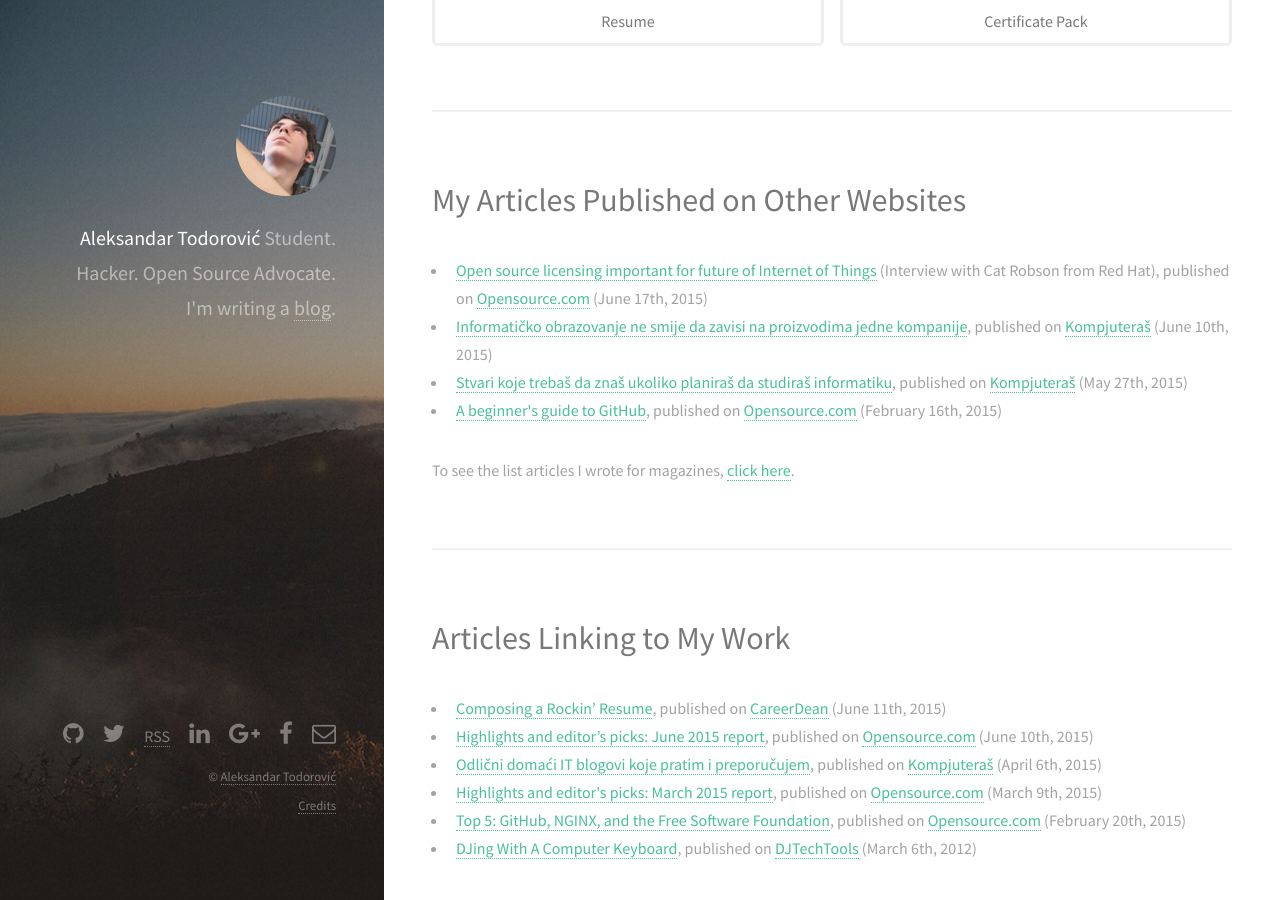
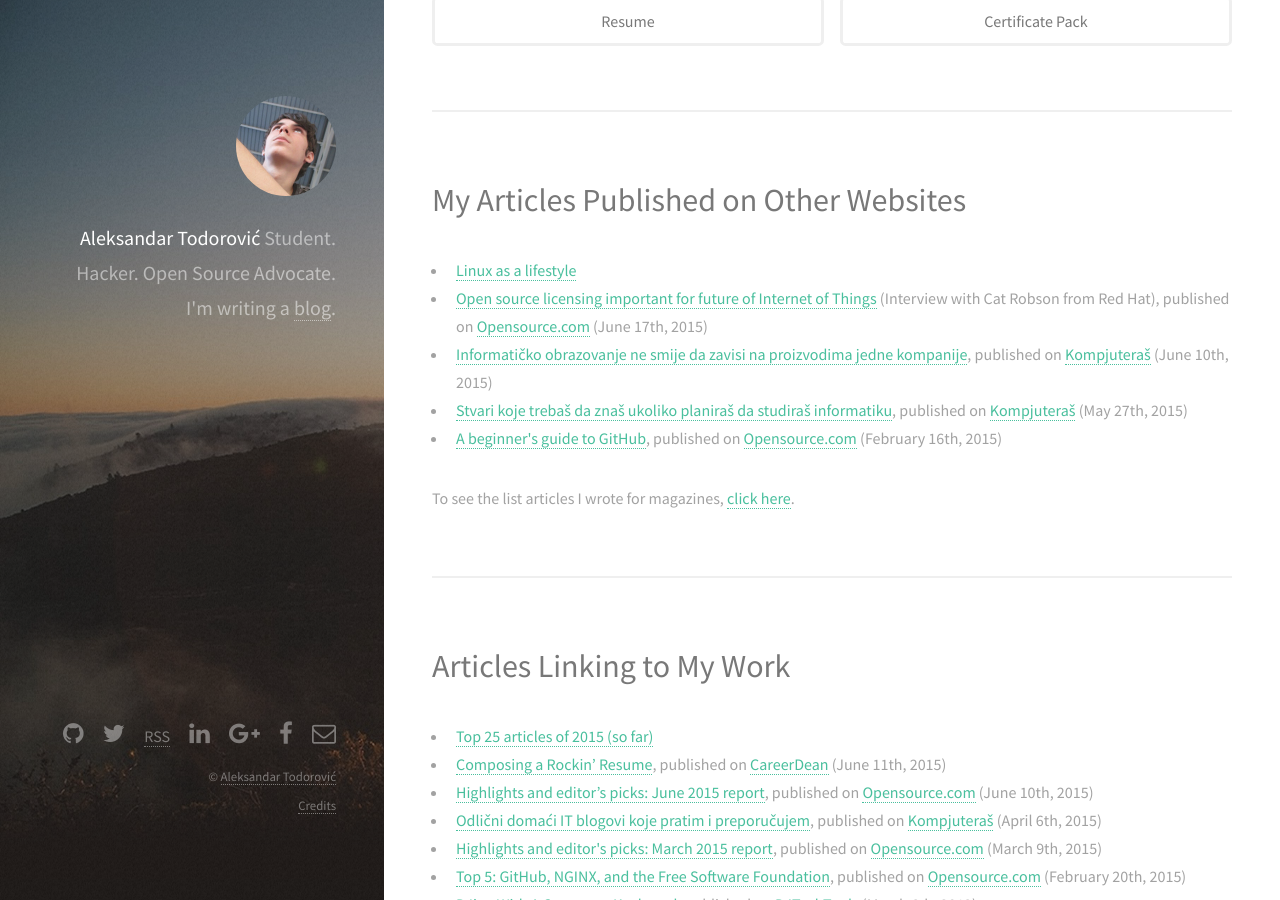
Before and after one commit to inputsh/bs.r3bl.me, a Jekyll site: the page built from index.html, in a window 1280 px wide and 900 px high, scrolled down 427 px. Built offline with Jekyll 4.4.1, drawn with Linux system fonts in a browser that asks for light colours; nearby versions of some CDN libraries.

Commit message:
Added two new articles

```diff
--- a/index.html
+++ b/index.html
@@ -34,6 +34,7 @@
     <section>
       <h1>My Articles Published on Other Websites</h1>
       <ul>
+        <li><a href="http://opensource.com/life/15/6/my-linux-story-Aleksandar-Todorovic" target="_blank">Linux as a lifestyle</a></li>
         <li><a href="https://opensource.com/business/15/6/interview-cat-robson-red-hat" target="_blank">Open source licensing important for future of Internet of Things</a> (Interview with Cat Robson from Red Hat), published on <a href="http://opensource.com" target="_blank">Opensource.com</a> (June 17th, 2015)</li>
         <li><a href="http://kompjuteras.com/informaticko-obrazovanje-ne-smije-da-zavisi-na-proizvodima-jedne-kompanije/" target="_blank">Informatičko obrazovanje ne smije da zavisi na proizvodima jedne kompanije</a>, published on <a href="http://kompjuteras.com/" target="_blank">Kompjuteraš</a> (June 10th, 2015)</li>
         <li><a href="http://kompjuteras.com/stvari-koje-trebas-da-znas-ukoliko-planiras-da-studiras-informatiku/" target="_blank">Stvari koje trebaš da znaš ukoliko planiraš da studiraš informatiku</a>, published on <a href="http://kompjuteras.com/" target="_blank">Kompjuteraš</a> (May 27th, 2015)</li>
@@ -45,6 +46,7 @@
     <section>
       <h1 href="#articles-linking-to-my-work">Articles Linking to My Work</h1>
       <ul>
+        <li><a href="http://opensource.com/life/15/6/top-25-articles-2015-so-far" target="_blank">Top 25 articles of 2015 (so far)</a></li>
         <li><a href="https://www.careerdean.com/blog/composing-a-rockin-resume/" target="_blank">Composing a Rockin’ Resume</a>, published on <a href="https://www.careerdean.com/" target="_blank">CareerDean</a> (June 11th, 2015)</li>
         <li><a href="http://opensource.com/community/15/5/community-report-june-2015" target="_blank">Highlights and editor’s picks: June 2015 report</a>, published on <a href="http://opensource.com" target="_blank">Opensource.com</a> (June 10th, 2015)</li>
         <li><a href="http://kompjuteras.com/odlicni-domaci-blogovi-koje-pratim-preporucujem/" target="_blank">Odlični domaći IT blogovi koje pratim i preporučujem</a>, published on <a href="http://kompjuteras.com/" target="_blank">Kompjuteraš</a> (April 6th, 2015)</li>
```
